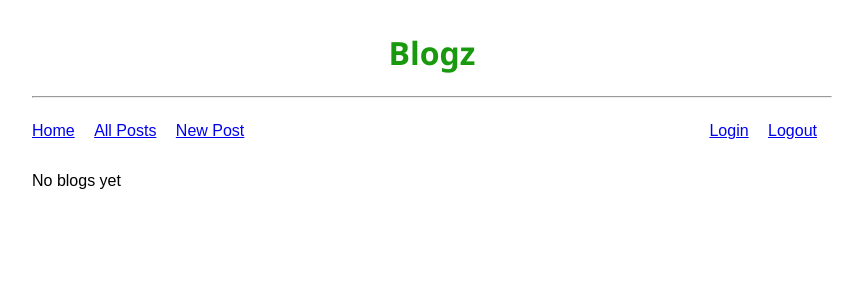
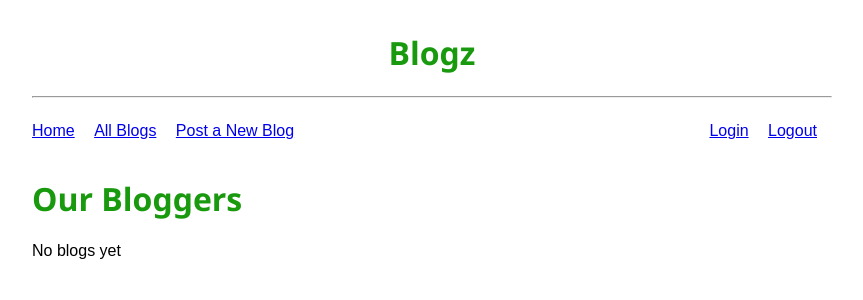
Before and after one commit to kyoch/blogz, a Flask app: page / in a window 1280 px wide. Shown: the top 300 px of the page, without its empty margins (208-1071 px from the left). Run offline with Flask 2, Linux system fonts and the light colour scheme.

Commit message:
minor modifications

```diff
--- a/main.py
+++ b/main.py
@@ -73,17 +73,17 @@ def signup():
         verify = request.form['verify']
 
         # TODO - validate user's data
-        if username.strip() == "" or password.strip() == "" or verify.strip() == "" :
-            flash("Please enter a username and/or password", 'error')
+        if username.strip() == "" or password.strip() == "" :
+            flash("Please enter a username and/or password.", 'error')
             return render_template('signup.html')
 
-        elif password != verify:
-            flash("Passwords do not match")
+        elif password != verify or verify.strip() == "":
+            flash("Passwords do not match.", 'error')
             return render_template('signup.html')
 
         elif len(username) < 3 or len(password) < 3:
-            flash("Either invalid username or invalid password", 'error')
-            return render_template('signup.html')
+            flash("Username and Password must have at least 3 characters.", 'error')
+            return render_template('signup.html', username=username)
 
 
         existing_user = User.query.filter_by(username=username).first()
--- a/templates/base.html
+++ b/templates/base.html
@@ -50,8 +50,8 @@
         </ul>
         <ul>
             <li><a href="/">Home</a></li>
-            <li><a href="/blog">All Posts</a></li>
-            <li><a href="/newpost">New Post</a></li>
+            <li><a href="/blog">All Blogs</a></li>
+            <li><a href="/newpost">Post a New Blog</a></li>
         </ul>
     </nav>
 
--- a/templates/index.html
+++ b/templates/index.html
@@ -2,6 +2,7 @@
 
 {% block content %}
 
+<h1>Our Bloggers</h1>
 {% if users|length == 0 %}
 <p>No blogs yet</p>
 {% else %}
```
